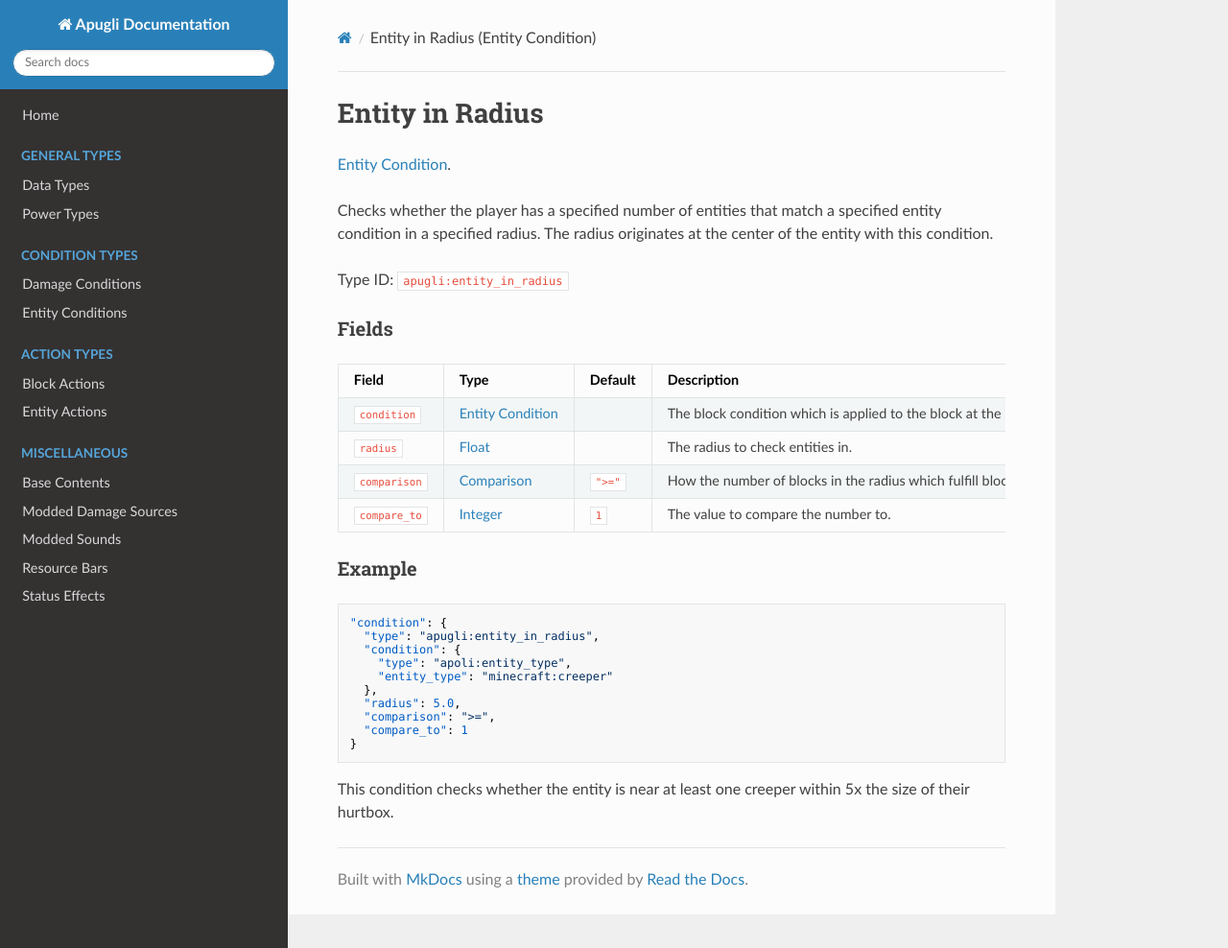
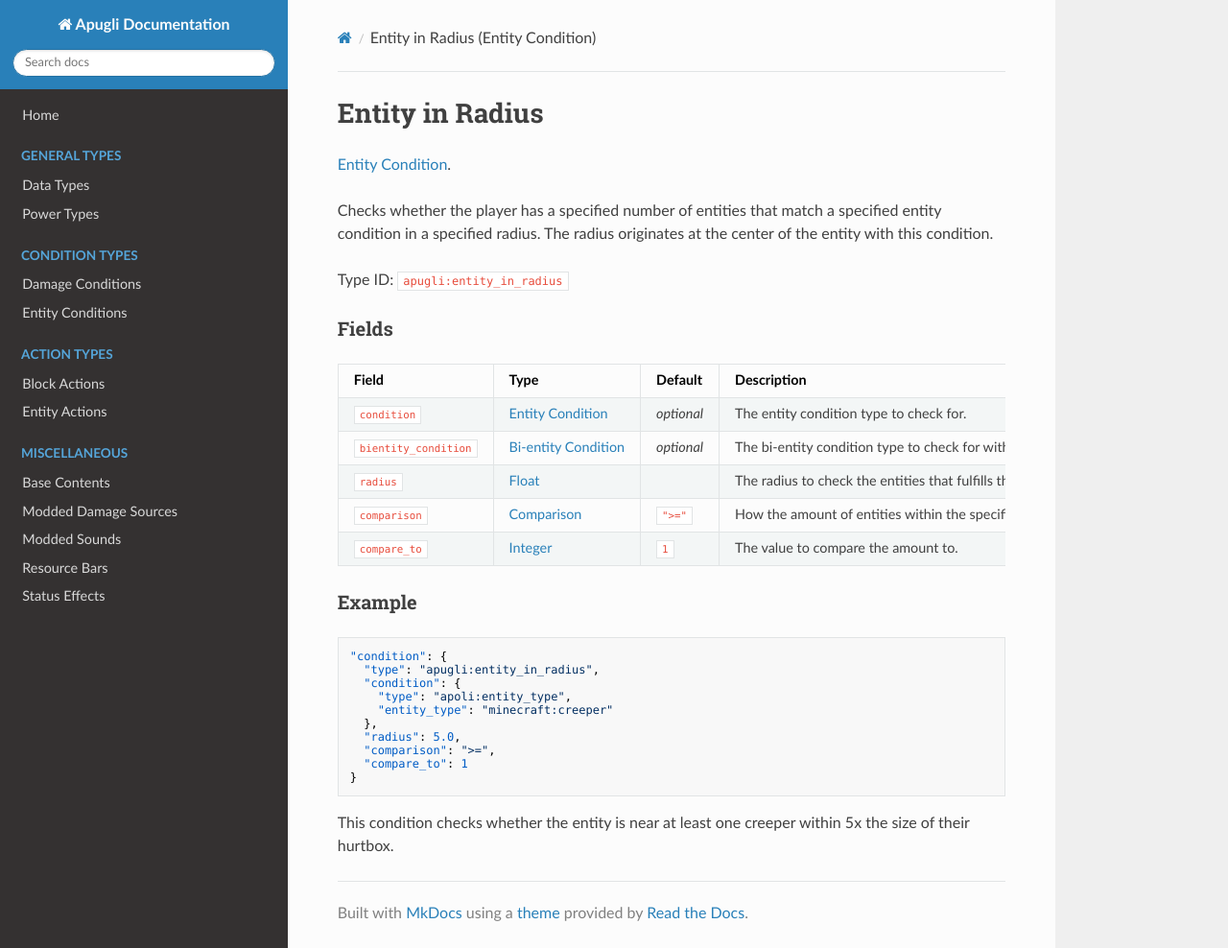
Before and after one commit to MerchantPug/apugli-docs, an MkDocs documentation site: the page built from docs/types/entity_condition_types/entity_in_radius.md, in a window 1280 px wide and 988 px high. Shown: the whole window at 96% size. Built offline with MkDocs 1.6.1, drawn with Linux system fonts in a browser that asks for light colours; nearby versions of some CDN libraries.

Commit message:
Update entity_in_radius.md

````diff
--- a/docs/types/entity_condition_types/entity_in_radius.md
+++ b/docs/types/entity_condition_types/entity_in_radius.md
@@ -15,10 +15,11 @@ Type ID: `apugli:entity_in_radius`
 
 Field  | Type | Default | Description
 -------|------|---------|-------------
-`condition` |	[Entity Condition](https://origins.readthedocs.io/en/latest/types/entity_condition_types/) | | The block condition which is applied to the block at the player's feet.
-`radius` | [Float](https://origins.readthedocs.io/en/latest/types/data_types/float/) | | The radius to check entities in.
-`comparison` | [Comparison](https://origins.readthedocs.io/en/latest/types/data_types/comparison/)	| `">="` | How the number of blocks in the radius which fulfill block_condition should be compared to the specified value.
-`compare_to` | [Integer](https://origins.readthedocs.io/en/latest/types/data_types/integer/) | `1` | The value to compare the number to.
+`condition` |	[Entity Condition](https://origins.readthedocs.io/en/latest/types/entity_condition_types/) | *optional* | The entity condition type to check for.
+`bientity_condition` |	[Bi-entity Condition](https://origins.readthedocs.io/en/latest/types/bientity_condition_types/) | *optional* | The bi-entity condition type to check for with the entity with this condition as the actor and the entities in the radius as the targets.
+`radius` | [Float](https://origins.readthedocs.io/en/latest/types/data_types/float/) | | The radius to check the entities that fulfills the specified entity condition type within.
+`comparison` | [Comparison](https://origins.readthedocs.io/en/latest/types/data_types/comparison/)	| `">="` | How the amount of entities within the specified radius which fulfills the specified entity/bi-entity condition type(s) should be compared to the specified value.
+`compare_to` | [Integer](https://origins.readthedocs.io/en/latest/types/data_types/integer/) | `1` | The value to compare the amount to.
 
 ### Example
 ```json
````
